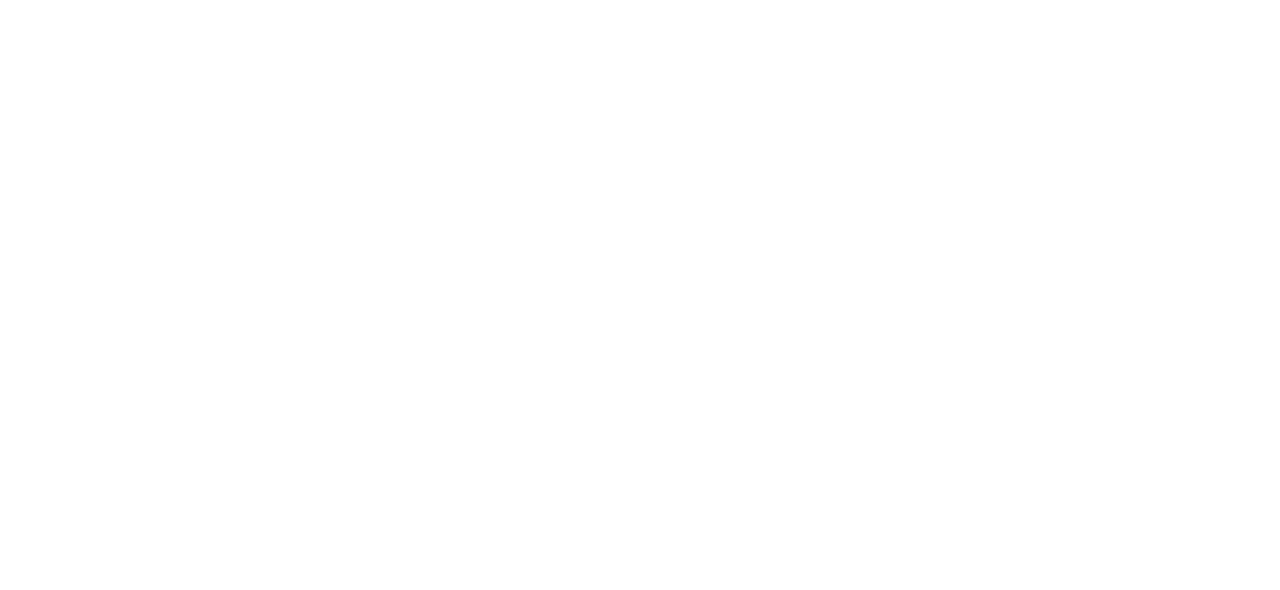
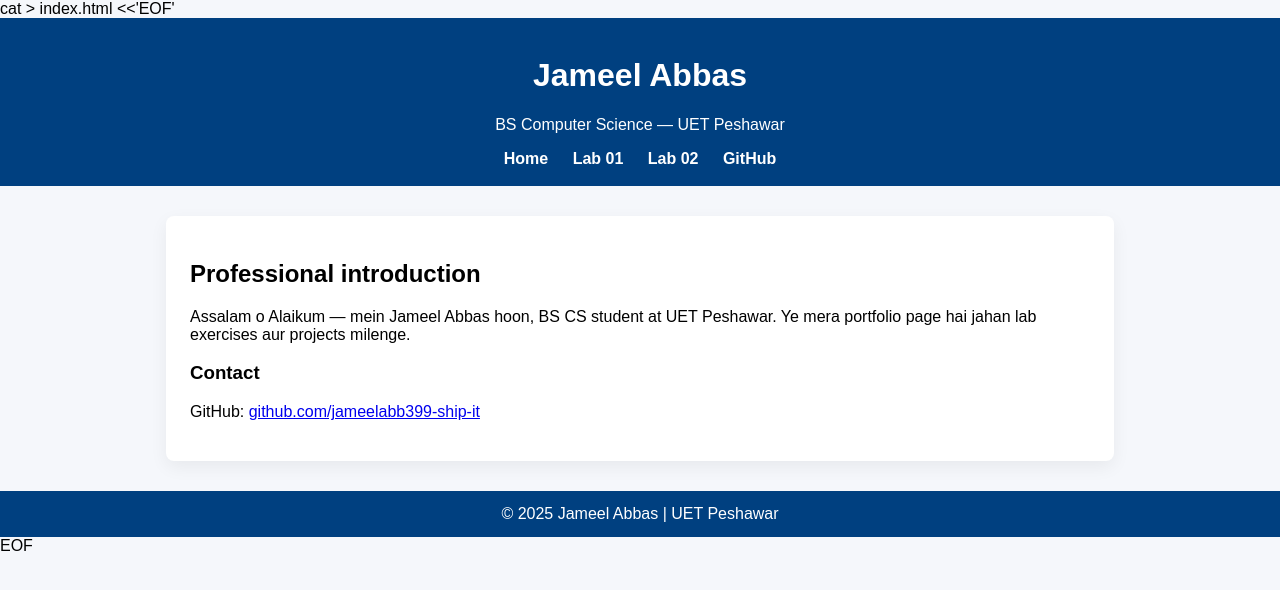
Before and after one commit to jameelabb399-ship-it/24PWBCS1124-WT-FALL-25, a plain HTML site: page monuments.html in a window 1280 px wide. Drawn offline with Linux system fonts and the light colour scheme.

Commit message:
Create/update portfolio landing page (index.html)

```diff
--- a/monuments.html
+++ b/monuments.html
@@ -1,11 +1,39 @@
+cat > index.html <<'EOF'
 <!DOCTYPE html>
 <html lang="en">
 <head>
-    <meta charset="UTF-8">
-    <meta name="viewport" content="width=device-width, initial-scale=1.0">
-    <title>Document</title>
+  <meta charset="utf-8">
+  <meta name="viewport" content="width=device-width,initial-scale=1">
+  <title>Jameel Abbas - Portfolio</title>
+  <style>
+    body{font-family:Arial,Helvetica,sans-serif;margin:0;padding:0;background:#f5f7fb}
+    header{background:#004080;color:#fff;padding:18px;text-align:center}
+    nav a{color:#fff;margin:0 10px;text-decoration:none;font-weight:600}
+    section{max-width:900px;margin:30px auto;background:#fff;padding:24px;border-radius:8px;box-shadow:0 6px 18px rgba(0,0,0,0.06)}
+    footer{text-align:center;padding:14px;background:#004080;color:#fff}
+    @media(max-width:600px){section{margin:16px;padding:16px}}
+  </style>
 </head>
 <body>
+  <header>
+    <h1>Jameel Abbas</h1>
+    <p>BS Computer Science — UET Peshawar</p>
+    <nav>
+      <a href="#">Home</a>
+      <a href="Assignment_01/index.html">Lab 01</a>
+      <a href="Assignment_02/index.html">Lab 02</a>
+      <a href="https://github.com/jameelabb399-ship-it" target="_blank">GitHub</a>
+    </nav>
+  </header>
 
+  <section>
+    <h2>Professional introduction</h2>
+    <p>Assalam o Alaikum — mein Jameel Abbas hoon, BS CS student at UET Peshawar. Ye mera portfolio page hai jahan lab exercises aur projects milenge.</p>
+    <h3>Contact</h3>
+    <p>GitHub: <a href="https://github.com/jameelabb399-ship-it" target="_blank">github.com/jameelabb399-ship-it</a></p>
+  </section>
+
+  <footer>© 2025 Jameel Abbas | UET Peshawar</footer>
 </body>
 </html>
+EOF
```
